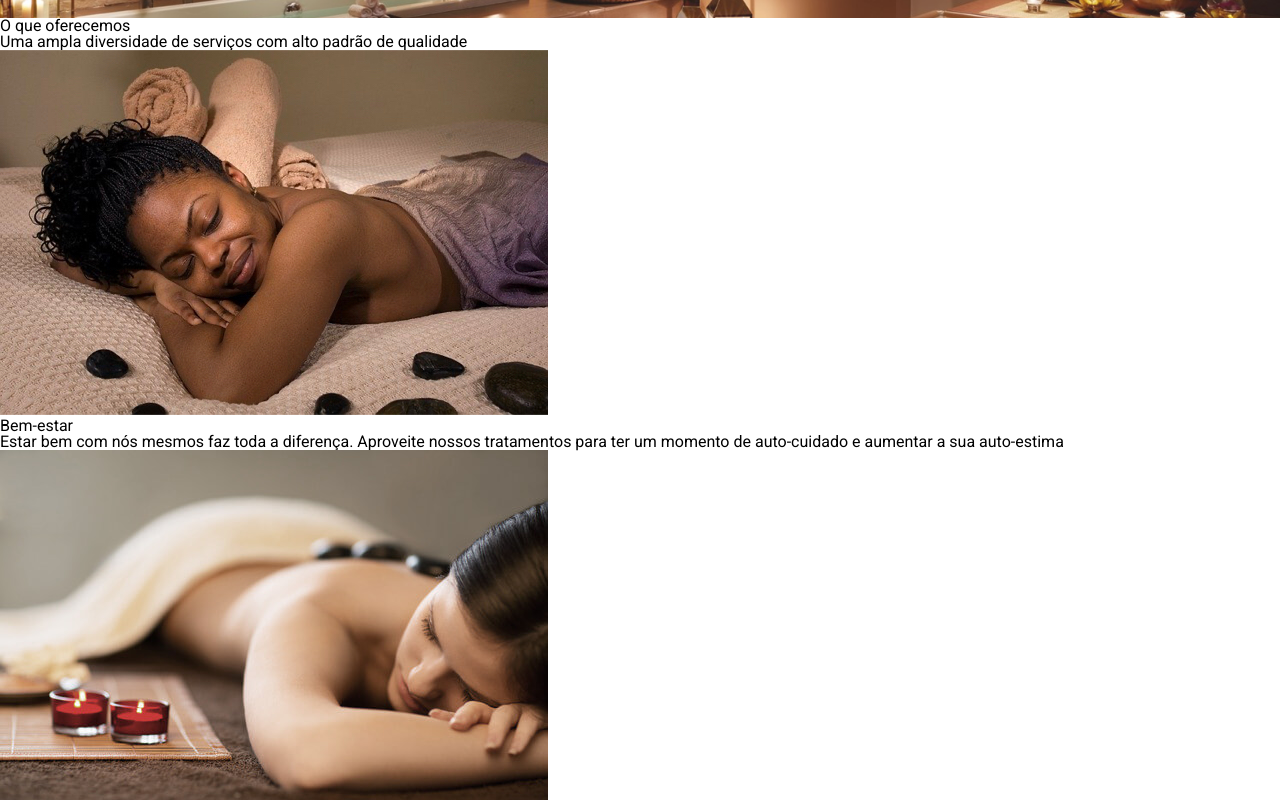
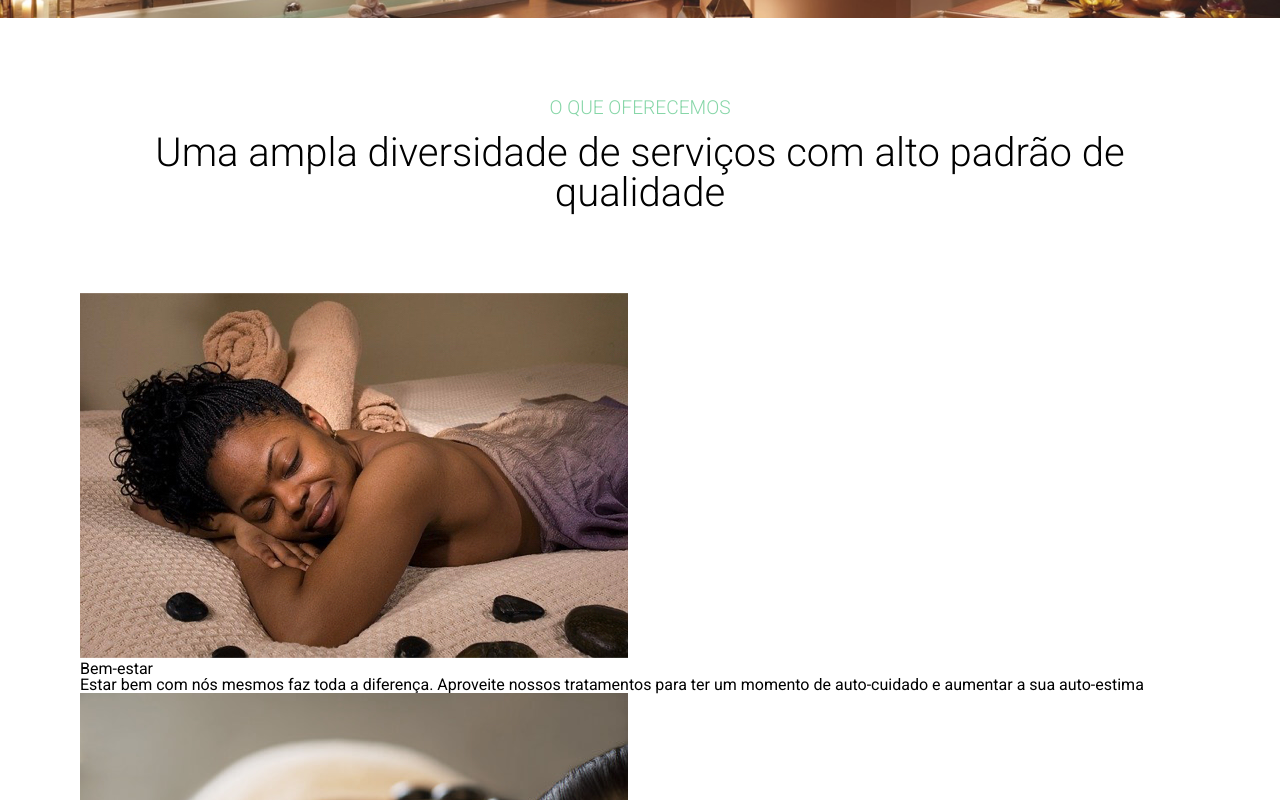
Before and after one commit to lucasF286/Alura-spa, a plain HTML site: page index.html in a window 1280 px wide. Shown: the part 380-1180 px from the top of the page. Drawn offline with nearby package versions, Linux system fonts and the light colour scheme.

Commit message:
estilizacao componente de servico

```diff
--- a/index.html
+++ b/index.html
@@ -43,26 +43,26 @@
         </section>
     </header>
     <main>
-        <section>
-            <h3>O que oferecemos</h3>
-            <h4>Uma ampla diversidade de serviços com alto padrão de qualidade</h4>
-            <div>
-                <div>
-                    <div>
+        <section id="servico">
+            <h4>O que oferecemos</h4>
+            <h3>Uma ampla diversidade de serviços com alto padrão de qualidade</h3>
+            <div class="cards">
+                <div class="card">
+                    <div class="img-container">
                         <img src="imagens/beleza.jpeg" alt="">
                     </div>
                     <h5>Bem-estar</h5>
                     <p>Estar bem com nós mesmos faz toda a diferença. Aproveite nossos tratamentos para ter um momento de auto-cuidado e aumentar a sua auto-estima</p>
                 </div>
-                <div>
-                    <div>
+                <div class="card">
+                    <div class="img-container">
                         <img src="imagens/bem-estar.jpeg" alt="">
                     </div>
                     <h5>Renovação</h5>
                     <p>Você merece relaxar. Confira as nossas opções de massagens que vão fazer você renovar as energias e esquecer do estresse do dia-a-dia</p>
                 </div>
-                <div>
-                    <div>
+                <div class="card">
+                    <div class="img-container">
                         <img src="imagens/descanso.jpeg" alt="">
                     </div>
                     <h5>Massagem</h5>
--- /dev/null
+++ b/styles/componentes/_servicos.scss
@@ -0,0 +1,19 @@
+@import '../abstract/variaveis';
+
+#servico {
+    margin: 80px;
+    h4 {
+        font-size: $tamanho-do-texto/2.5;
+        color: $cor-secundaria;
+        text-transform: uppercase;
+        font-weight: 300;
+        text-align: center;
+        margin: 1rem;
+    }
+    h3 {
+        font-size: $tamanho-do-texto/1.2;
+        margin-bottom: 80px;
+        font-weight: 300;
+        text-align: center;
+    }
+}
--- a/styles/style.scss
+++ b/styles/style.scss
@@ -1,3 +1,4 @@
 @import './abstract/base';
 @import './componentes/navbar';
 @import './componentes/banner';
+@import './componentes/servicos';
```
Also changed, not shown: styles/style.css, 1 other file.
